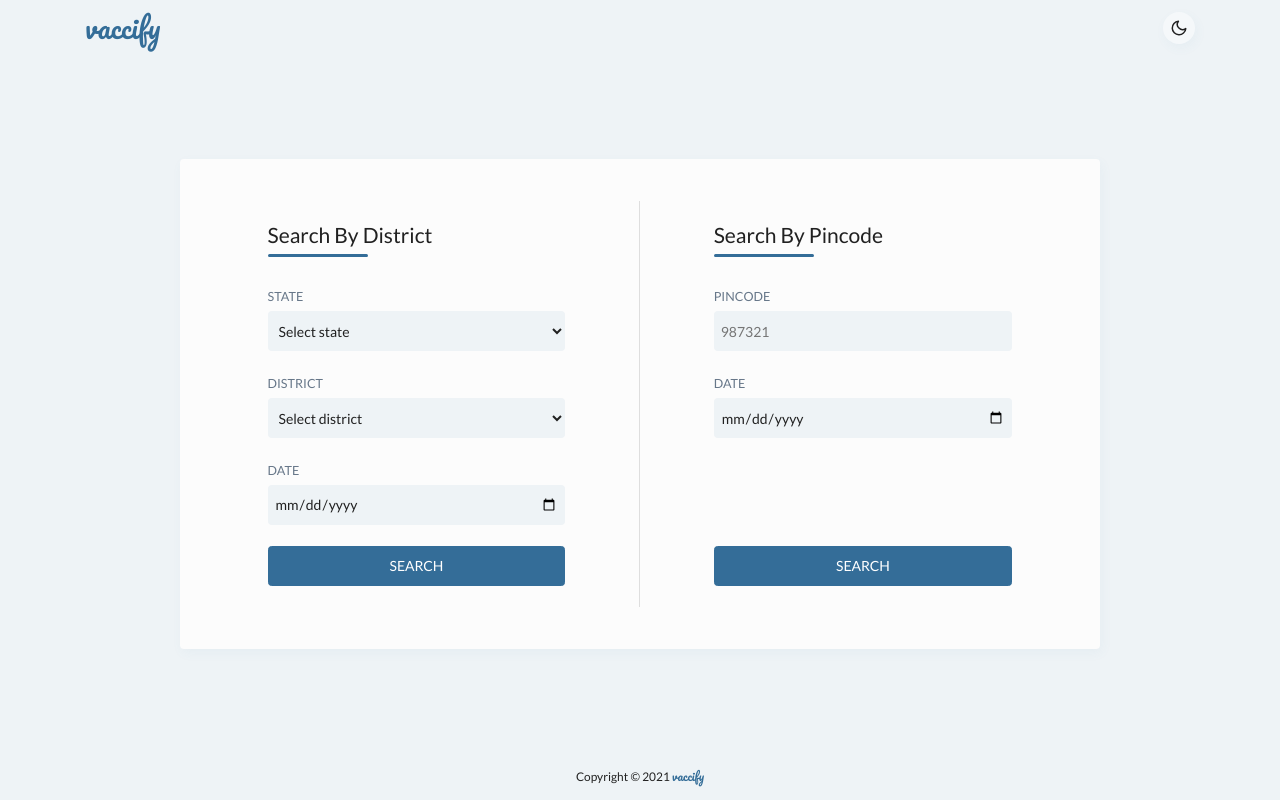
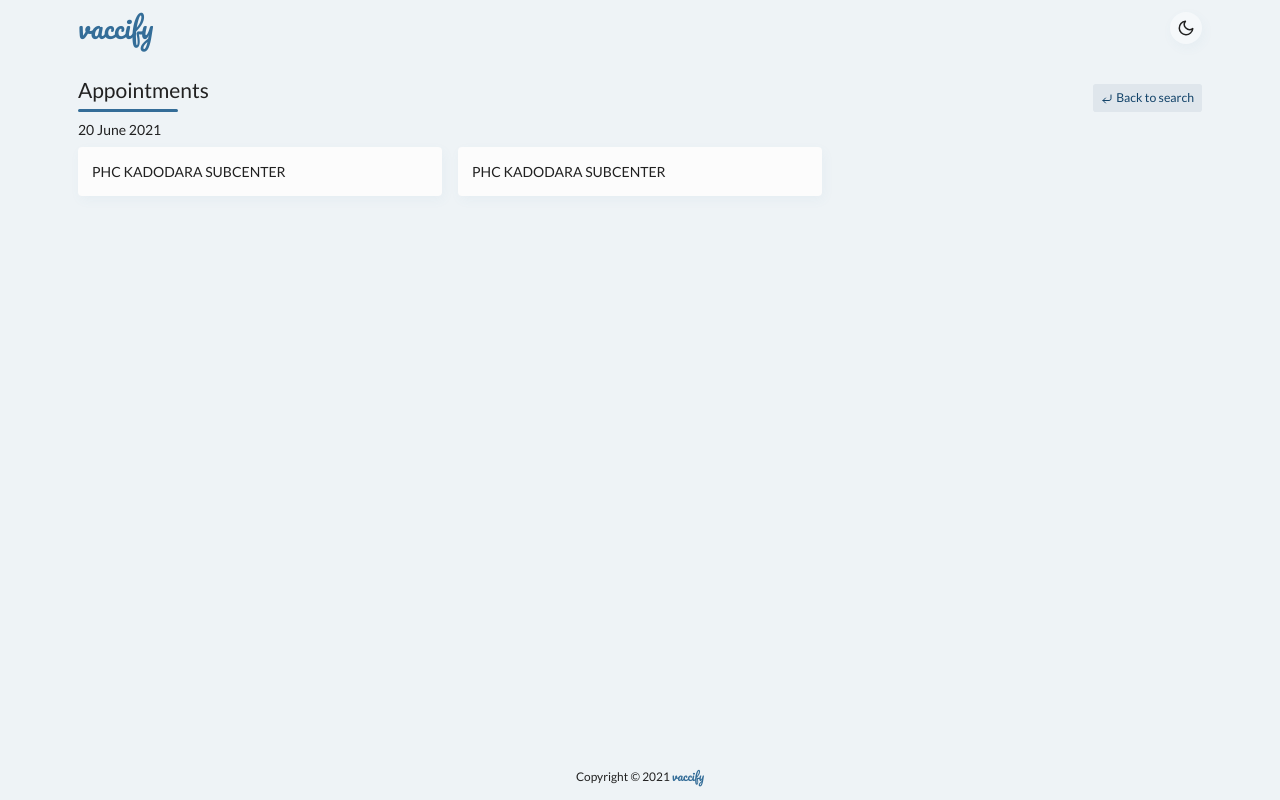
Before and after one commit to rishabh-327/vaccify, a React (Create React App) app: page / in a window 1280 px wide. Built offline with nearby package versions, Linux system fonts and the light colour scheme.

Commit message:
Added Appointment view.

```diff
--- a/src/App.jsx
+++ b/src/App.jsx
@@ -5,6 +5,7 @@ import styles from './App.module.scss'
 import AppHeader from './components/AppHeader'
 import AppFooter from './components/AppFooter'
 import Home from './views/Home'
+import Appointments from './views/Appointments'
 
 function App() {
   return (
@@ -13,7 +14,8 @@ function App() {
 
       <main className={styles.appContent}>
         <Container>
-          <Home />
+          {/* <Home /> */}
+          <Appointments />
         </Container>
       </main>
 
--- a/src/styles/main.scss
+++ b/src/styles/main.scss
@@ -46,7 +46,11 @@ input:focus-visible {
 
 /* Bootstrap Overrides */
 button.btn {
-  height: 40px;
+  min-height: 40px;
+
+  &.btn-sm {
+    min-height: 0;
+  }
 }
 
 // Variants
--- a/src/styles/overrides.scss
+++ b/src/styles/overrides.scss
@@ -4,4 +4,6 @@ $theme-colors: (
   'primary': $primaryColor,
 );
 
+$grid-gutter-width: 16px;
+
 @import '../../node_modules/bootstrap/scss/bootstrap.scss';
--- a/src/styles/variables.scss
+++ b/src/styles/variables.scss
@@ -1,7 +1,7 @@
 /* Colors */
 // Light
 $primaryColor: hsl(206, 49%, 40%);
-$primaryLightest: hsl(206, 6, 95);
+$primaryLightest: hsl(206, 25%, 90%);
 $primaryDark: hsl(206, 71%, 24%);
 
 $successColor: hsl(132, 45%, 50%);
--- /dev/null
+++ b/src/views/Appointments/Appointments.module.scss
@@ -0,0 +1,23 @@
+@import '../../styles/variables.scss';
+
+:global(.light) {
+  .backBtn {
+    background-color: $primaryLightest;
+    color: $primaryDark;
+
+    &:hover {
+      background-color: hsl(206, 25%, 85%);
+    }
+  }
+}
+
+:global(.dark) {
+  .backBtn {
+    background-color: $darkPrimaryLightest;
+    color: $darkPrimaryDark;
+
+    &:hover {
+      background-color: hsl(206, 28%, 30%);
+    }
+  }
+}
--- /dev/null
+++ b/src/views/Appointments/Appointments.scss
@@ -0,0 +1,6 @@
+@import '../../styles/variables.scss';
+
+#appointments-page {
+  min-height: calc(100vh - #{$headerHeight} - #{$footerHeight});
+  padding: 1.5rem 0;
+}
--- /dev/null
+++ b/src/views/Appointments/index.jsx
@@ -0,0 +1,37 @@
+import { Row, Col } from 'react-bootstrap'
+import { CornerDownLeft } from 'react-feather'
+import classnames from 'classnames'
+
+import AppSectionTitle from '../../components/AppSectionTitle'
+import AppSheet from '../../components/AppSheet'
+
+import _s from './Appointments.module.scss'
+import './Appointments.scss'
+
+const Appointments = () => {
+  return (
+    <div id="appointments-page">
+      <div className="d-flex justify-content-between align-items-center">
+        <AppSectionTitle title="Appointments" />
+        <button className={classnames('btn btn-sm', _s.backBtn)}>
+          <CornerDownLeft size="12" />
+          <span className="ml-1">Back to search</span>
+        </button>
+      </div>
+
+      <Row>
+        <Col xs="12">
+          <p className="mb-2">20 June 2021</p>
+        </Col>
+        <Col md="6" lg="4">
+          <AppSheet>PHC KADODARA SUBCENTER</AppSheet>
+        </Col>
+        <Col md="6" lg="4">
+          <AppSheet>PHC KADODARA SUBCENTER</AppSheet>
+        </Col>
+      </Row>
+    </div>
+  )
+}
+
+export default Appointments
```
